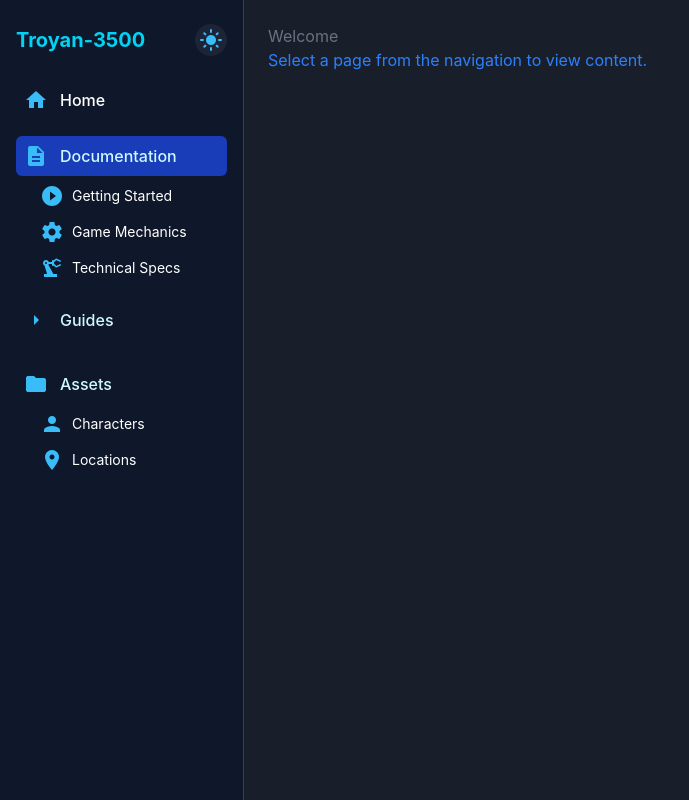
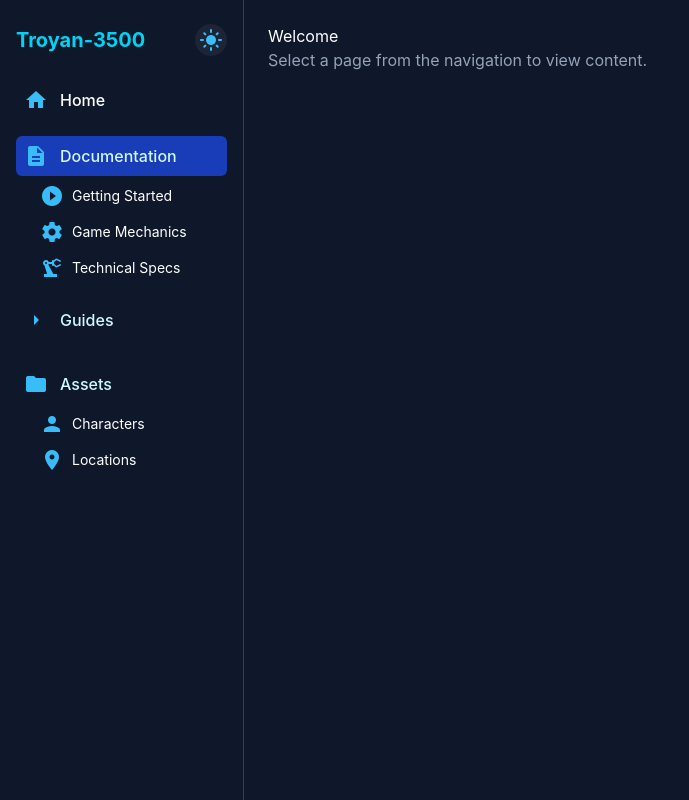
Before and after one commit to Ohmnia/troyan-wiki, a website built with Vite: page index.html in a window 1280 px wide. Both pictures are taken after a click on the button "dark_mode". Shown: the whole page, without its empty margins (0-689 px from the left). Built offline with nearby package versions, Linux system fonts and the light colour scheme.

Commit message:
feat: add scroll-spy navigation and adjust light/dark theme colors
Implement scroll-spy that highlights the active TOC link in the sidebar
as the user scrolls through a guide page, using the cyan-700 hover style
as the persistent active state.

Light mode changes:
- Headings now use sidebar background color (#1e3a8a)
- Code blocks use lighter background (#e5e7eb) with darker green/red text

Dark mode changes:
- All headings are white for high contrast
- Body text uses fainter slate-400 (#94a3b8)
- Table backgrounds are dark (slate-800) with light text
- Content background is darker (#0f172a)
- Blockquotes, warning boxes, indigo backgrounds all adjusted

```diff
--- a/src/main.js
+++ b/src/main.js
@@ -4,6 +4,7 @@ document.addEventListener('DOMContentLoaded', async () => {
 
   const sidebar = document.getElementById('sidebar');
   const content = document.getElementById('content');
+  let scrollSpyHandler = null;
   const sidebarMinWidth = 200;
   const phi = (1 + Math.sqrt(5)) / 2;
 
@@ -294,6 +295,37 @@ document.addEventListener('DOMContentLoaded', async () => {
         });
       }
     }
+
+    setupScrollSpy(pageKey);
+  }
+
+  function setupScrollSpy(pageKey) {
+    const tocLinks = document.querySelectorAll(`#toc-${pageKey} .toc-link`);
+    const anchors = [];
+    tocLinks.forEach(link => {
+      const anchor = link.dataset.target;
+      const el = content.querySelector(`[name="${anchor}"]`);
+      if (el) anchors.push({ el, link });
+    });
+    if (!anchors.length) return;
+
+    function update() {
+      const scrollY = window.scrollY + 120;
+      let current = anchors[0];
+      for (const a of anchors) {
+        const top = a.el.getBoundingClientRect().top + window.scrollY;
+        if (top <= scrollY) current = a;
+      }
+      tocLinks.forEach(l => l.classList.remove('active-toc-link'));
+      if (current) current.link.classList.add('active-toc-link');
+    }
+
+    if (scrollSpyHandler) {
+      window.removeEventListener('scroll', scrollSpyHandler);
+    }
+    scrollSpyHandler = update;
+    window.addEventListener('scroll', scrollSpyHandler, { passive: true });
+    update();
   }
 
   async function loadPage(page) {
--- a/src/theme.css
+++ b/src/theme.css
@@ -12,8 +12,8 @@ html.dark {
   --sidebar-border: #334155;
   --sidebar-text: #e0e7ef;
   --sidebar-icon: #38bdf8;
-  --main-bg: #181f2a;
-  --main-text: #e0e7ef;
+  --main-bg: #0f172a;
+  --main-text: #94a3b8;
 }
 
 body,
@@ -52,3 +52,119 @@ body,
 .theme-toggle-btn .material-icons {
   color: var(--sidebar-icon);
 }
+
+/* ===== Scroll-spy ===== */
+.toc-link.active-toc-link {
+  background-color: #0e7490;
+}
+.toc-link.active-toc-link:hover {
+  background-color: #0e7490;
+}
+
+/* ===== Light mode heading colors ===== */
+#main-content h1,
+#main-content h2,
+#main-content h3,
+#main-content h4,
+#main-content h5,
+#main-content h6 {
+  color: var(--sidebar-bg);
+}
+
+/* ===== Light mode code blocks ===== */
+#main-content pre {
+  background: #e5e7eb;
+  color: #1e293b;
+}
+#main-content pre.text-green-400,
+#main-content pre .text-green-400 {
+  color: #15803d;
+}
+#main-content pre.text-red-400,
+#main-content pre .text-red-400 {
+  color: #b91c1c;
+}
+
+/* ===== Dark mode heading colors ===== */
+html.dark #main-content h1,
+html.dark #main-content h2,
+html.dark #main-content h3,
+html.dark #main-content h4,
+html.dark #main-content h5,
+html.dark #main-content h6 {
+  color: #ffffff;
+}
+
+/* ===== Dark mode fainter body text ===== */
+html.dark #main-content p,
+html.dark #main-content li,
+html.dark #main-content blockquote,
+html.dark #main-content .text-gray-700 {
+  color: #94a3b8;
+}
+
+html.dark #main-content .font-medium,
+html.dark #main-content strong {
+  color: #cbd5e1;
+}
+
+/* ===== Dark mode tables ===== */
+html.dark #main-content table {
+  background: #1e293b;
+  border-color: #334155;
+}
+html.dark #main-content th {
+  background: #334155;
+  color: #f1f5f9;
+}
+html.dark #main-content td {
+  color: #94a3b8;
+  border-color: #334155;
+}
+html.dark #main-content td .text-indigo-600,
+html.dark #main-content td.text-indigo-600 {
+  color: #a5b4fc;
+}
+
+/* ===== Dark mode code blocks ===== */
+html.dark #main-content pre {
+  background: #0f172a;
+}
+html.dark #main-content pre.text-green-400,
+html.dark #main-content pre .text-green-400 {
+  color: #4ade80;
+}
+html.dark #main-content pre.text-red-400,
+html.dark #main-content pre .text-red-400 {
+  color: #f87171;
+}
+
+/* ===== Dark mode links ===== */
+html.dark #main-content a {
+  color: #93c5fd;
+}
+
+/* ===== Dark mode blockquotes ===== */
+html.dark #main-content blockquote {
+  background: #1e293b;
+  border-left-color: #6366f1;
+}
+
+/* ===== Dark mode warning/callout ===== */
+html.dark #main-content .bg-amber-50 {
+  background: #422006;
+  border-left-color: #f59e0b;
+}
+html.dark #main-content .bg-amber-50 p,
+html.dark #main-content .bg-amber-50 div,
+html.dark #main-content .bg-amber-50 .text-gray-700 {
+  color: #fef3c7;
+}
+
+/* ===== Dark mode indigo backgrounds ===== */
+html.dark #main-content .bg-indigo-50 {
+  background: #1e1b4b;
+}
+html.dark #main-content .bg-indigo-100 {
+  background: #312e81;
+}
```
